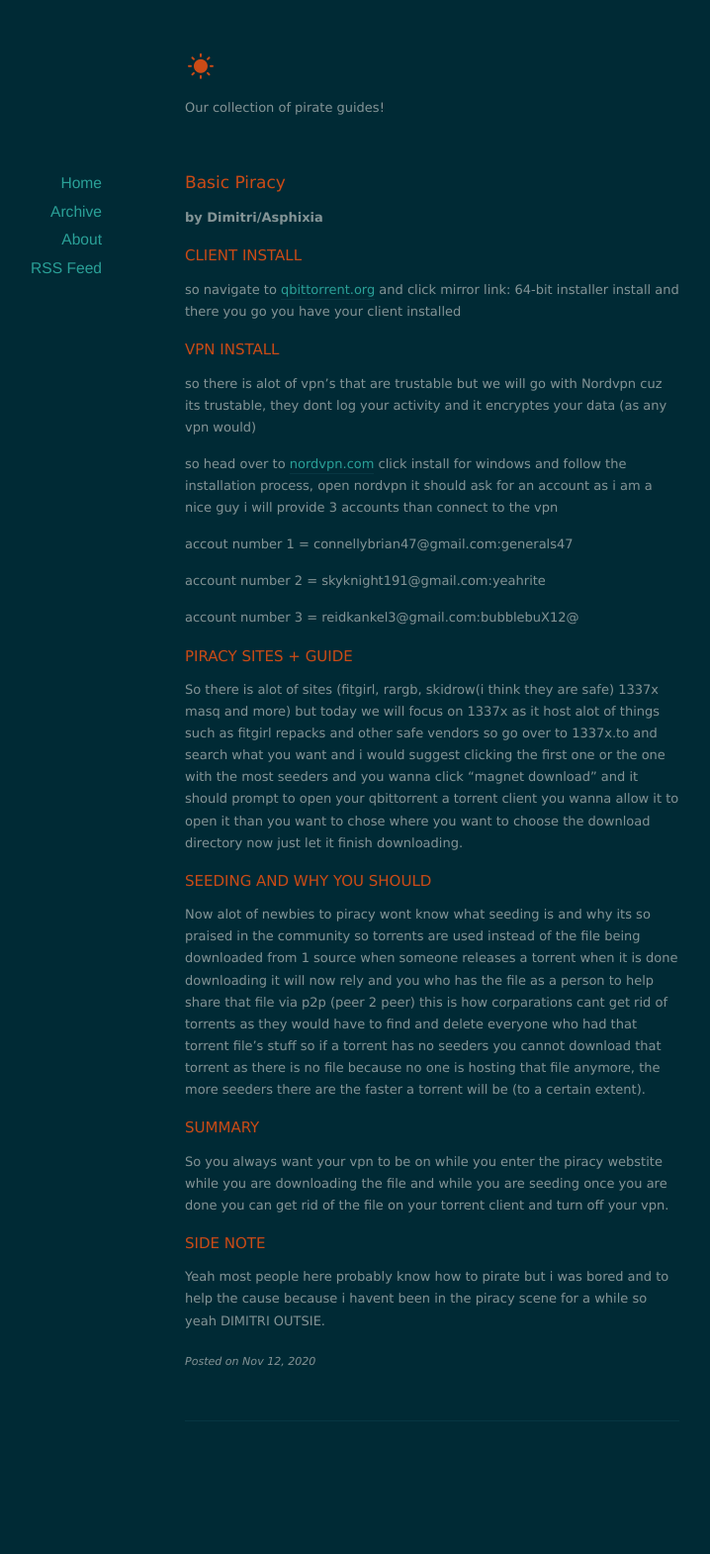
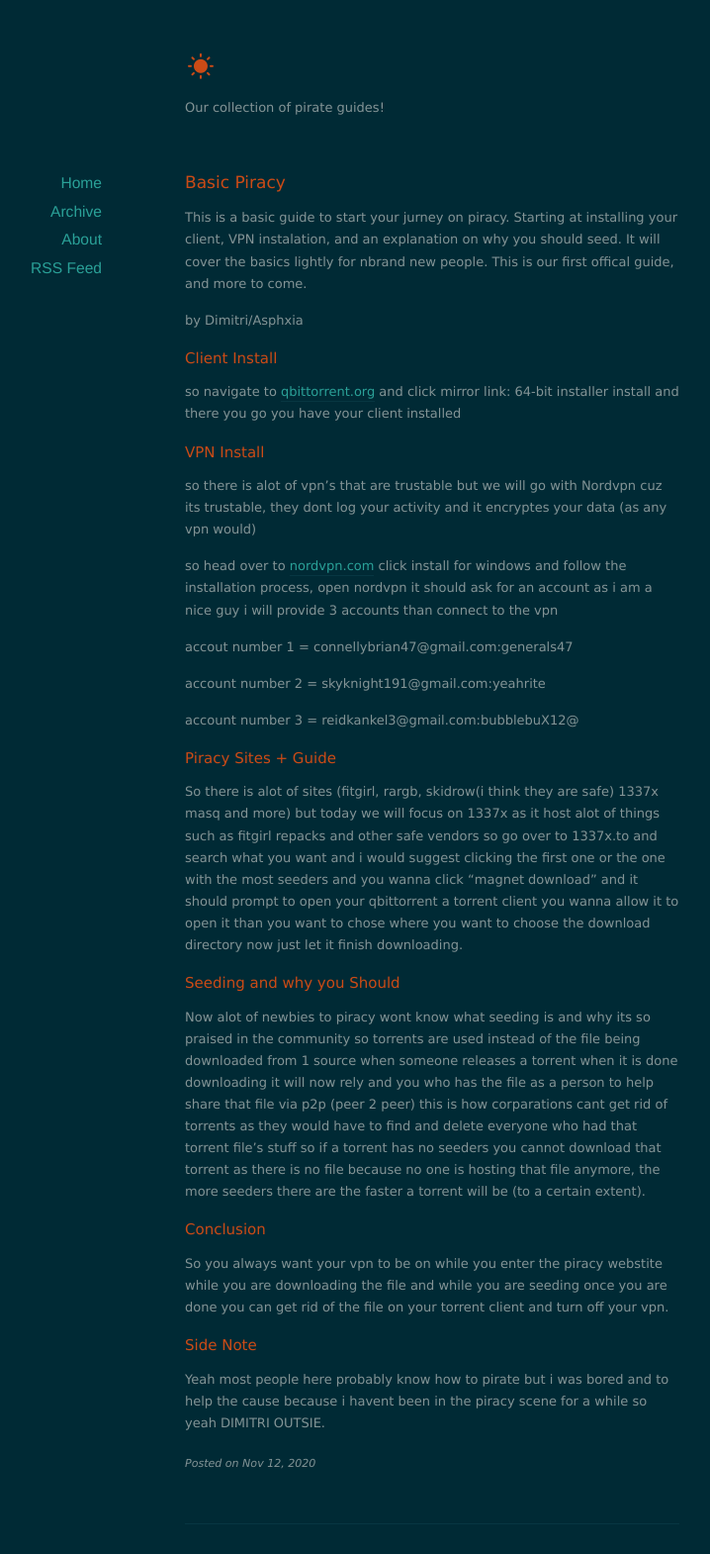
Before and after one commit to pirate-haven/pirate-haven.github.io, a Jekyll site: the page built from docs/_posts/20-11-12-Basic-Piracy.markdown, in a window 1280 px wide. Shown: the whole page at 99% size, without its empty margins (203-921 px from the left). Built offline with Jekyll 4.4.1, drawn with Linux system fonts in a browser that asks for light colours; nearby versions of some CDN libraries; before the commit the page ends 1466 px from its top, so only the background shows below that.

Commit message:
Update 20-11-12-Basic-Piracy.markdown

```diff
--- a/docs/_posts/20-11-12-Basic-Piracy.markdown
+++ b/docs/_posts/20-11-12-Basic-Piracy.markdown
@@ -2,14 +2,17 @@
 layout: post
 title:  "Basic Piracy"
 date:   2020-11-12 09:41:32 -0800
+author: Dimitri/Asphxia
 categories: guides
 ---
-__by Dimitri/Asphixia__
+This is a basic guide to start your jurney on piracy. Starting at installing your client, VPN instalation, and an explanation on why you should seed. It will cover the basics lightly for nbrand new people. This is our first offical guide, and more to come.
 
-## CLIENT INSTALL
+by Dimitri/Asphxia
+
+## Client Install
 so navigate to [qbittorrent.org](https://www.qbittorrent.org/download.php) and click mirror link: 64-bit installer install and there you go you have your client installed
 
-## VPN INSTALL
+## VPN Install
 so there is alot of vpn's that are trustable but we will go with Nordvpn cuz its trustable, they dont log your activity and it encryptes your data (as any vpn would)
 
 so head over to [nordvpn.com](https://nordvpn.com/download/?utm_expid=.pItdvYrBRVOAWVzhTTA4mA.0&utm_referrer=https%3A%2F%2Fwww.google.com%2F) click install for windows and follow the installation process, open nordvpn it should ask for an account as i am a nice guy i will provide 3 accounts than connect to the vpn
@@ -20,14 +23,14 @@ so head over to [nordvpn.com](https://nordvpn.com/download/?utm_expid=.pItdvYrBR
 
  account number 3 = reidkankel3@gmail.com:bubblebuX12@
 
-## PIRACY SITES + GUIDE
+## Piracy Sites + Guide
 So there is alot of sites (fitgirl, rargb, skidrow(i think they are safe) 1337x masq and more) but today we will focus on 1337x as it host alot of things such as fitgirl repacks and other safe vendors so go over to 1337x.to and search what you want and i would suggest clicking the first one or the one with the most seeders and you wanna click "magnet download" and it should prompt to open your qbittorrent a torrent client you wanna allow it to open it than you want to chose where you want to choose the download directory now just let it finish downloading.
 
-## SEEDING AND WHY YOU SHOULD
+## Seeding and why you Should
 Now alot of newbies to piracy wont know what seeding is and why its so praised in the community so torrents are used instead of the file being downloaded from 1 source when someone releases a torrent when it is done downloading it will now rely and you who has the file as a person to help share that file via p2p (peer 2 peer) this is how corparations cant get rid of torrents as they would have to find and delete everyone who had that torrent file's stuff so if a torrent has no seeders you cannot download that torrent as there is no file because no one is hosting that file anymore, the more seeders there are the faster a torrent will be (to a certain extent).
 
-## SUMMARY
+## Conclusion
 So you always want your vpn to be on while you enter the piracy webstite while you are downloading the file and while you are seeding once you are done you can get rid of the file on your torrent client and turn off your vpn.
 
-## SIDE NOTE
+## Side Note
 Yeah most people here probably know how to pirate but i was bored and to help the cause because i havent been in the piracy scene for a while so yeah DIMITRI OUTSIE.
```
